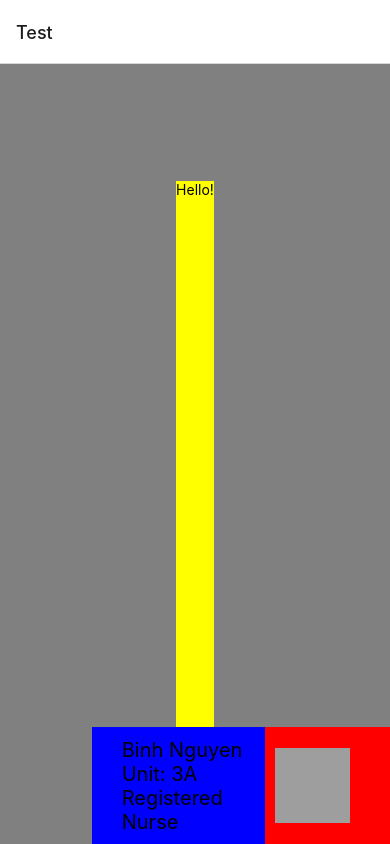
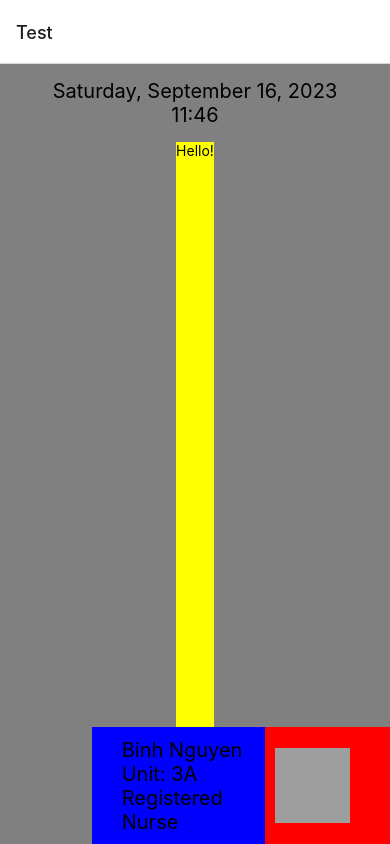
Before and after one commit to sugar-guardians/HopHacks2023, a React Native app in the folder nurse_app/: screen /Test in a window 390 px wide. Built offline with nearby package versions, Linux system fonts and the light colour scheme; grey boxes are pictures that could not be loaded.

Commit message:
header and footer progress

```diff
--- a/nurse_app/components/Header.js
+++ b/nurse_app/components/Header.js
@@ -1,27 +1,36 @@
-import React from 'react';
+import React, { useState, useEffect } from 'react';
+import { format } from 'date-fns';
 import { View, Text, StyleSheet } from 'react-native';
 
 const styles = StyleSheet.create({
   container: {
-    alignSelf: 'flex-end',
-    flexDirection: 'row',
-    flex: 0.15,
+    flex: 0.1,
+    display: 'flex',
+    alignItems: 'center',
+    justifyContent: 'center',
   },
-  info: {
-    flex: 0.7,
-    backgroundColor: 'pink',
-  },
-  avatar: {
-    flex: 0.3,
-    backgroundColor: 'orange',
+  text: {
+    fontSize: 20,
   }
 });
 
-export default function Footer() {
+export default function Header() {
+  const [currentDate, setCurrentDate] = useState(new Date());
+
+  useEffect(() => {
+    const updateDateAndTime = () => {
+      setCurrentDate(new Date());
+    }
+
+    const intervalId = setInterval(updateDateAndTime, 30000); // Updates every minute
+
+    return () => clearInterval(intervalId); // Clear the interval on component unmount
+}, []);
+
   return (
     <View style={styles.container}>
-      <View style={styles.info} />
-      <View style={styles.avatar} />
+      <Text style={styles.text}>{format(currentDate, 'cccc, LLLL d, yyyy')}</Text>
+      <Text style={styles.text}>{format(currentDate, 'HH:mm')}</Text>
     </View>
   );
 }
--- a/nurse_app/components/Main.js
+++ b/nurse_app/components/Main.js
@@ -3,7 +3,7 @@ import { StyleSheet, SafeAreaView, ScrollView, Text } from 'react-native';
 
 const styles = StyleSheet.create({
   container: {
-    flex: 0.7,
+    flex: 0.75,
     flexDirection: 'row',
   },
   scrollArea: {
```
Also changed, not shown: nurse_app/package.json (+4 -3 lines), nurse_app/screens/HomeScreen.js (added), 2 other files (tests, documents, lock files or other folders).
